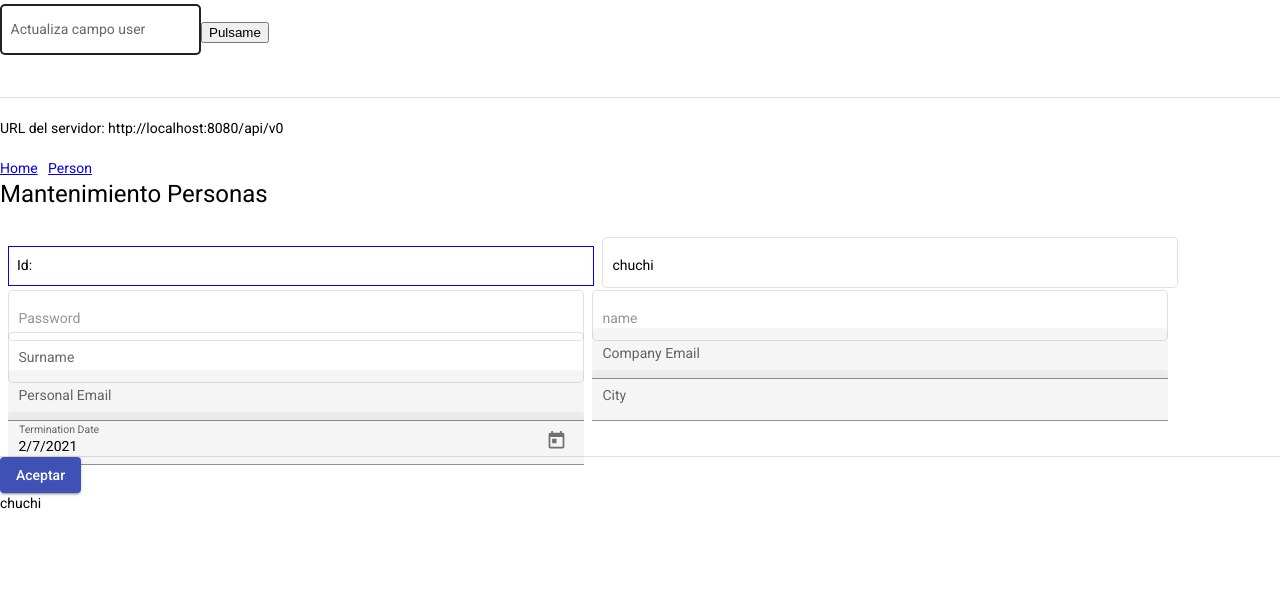
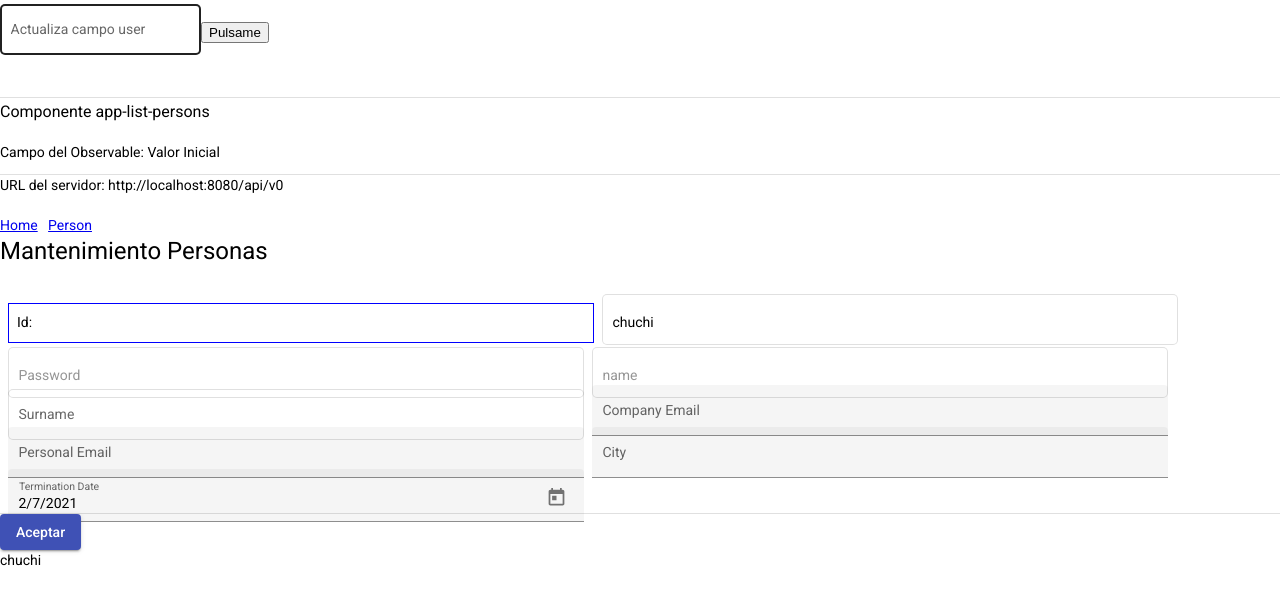
Before and after one commit to chuchip/advancedAngular, an Angular app: page /person in a window 1280 px wide. Shown: the top 604 px of the page. Built offline with nearby package versions, Linux system fonts and the light colour scheme.

Commit message:
Desarrollando .. no funcional

```diff
--- a/src/app/app.component.html
+++ b/src/app/app.component.html
@@ -2,10 +2,14 @@
 <div>&nbsp;</div>
 
 <mat-divider></mat-divider>
-<div>&nbsp;</div>
+<h3>Componente app-list-persons</h3>
 <div>
+  <app-list-persons></app-list-persons>
+</div>
+
+<mat-divider></mat-divider>
 URL del servidor: {{url}}
-</div>
+
 <div>&nbsp;</div>
 <nav>
   <a routerLink="/home">Home</a> &nbsp;  <a routerLink="/person">Person</a>
--- a/src/app/app.module.ts
+++ b/src/app/app.module.ts
@@ -13,6 +13,7 @@ import { ReactiveFormsModule } from '@angular/forms';
 import localeEs from '@angular/common/locales/es';
 import { MAT_DATE_FORMATS } from '@angular/material/core';
 import { HttpClientModule } from '@angular/common/http';
+import { ListaPersonasComponent } from './lista-personas/lista-personas.component';
 
 export const DateFormat = {
   parse: {
@@ -32,7 +33,8 @@ export const DateFormat = {
     AppComponent,
     PersonComponent,
     HeroFormComponent,
-    HomeComponent
+    HomeComponent,
+    ListaPersonasComponent
   ],
   imports: [
     BrowserModule,
--- /dev/null
+++ b/src/app/lista-personas/lista-personas.component.html
@@ -0,0 +1 @@
+<p>Campo del Observable: {{campo}}</p>
--- /dev/null
+++ b/src/app/lista-personas/lista-personas.component.ts
@@ -0,0 +1,21 @@
+import { Component, OnInit } from '@angular/core';
+import { PersonService } from '../person/services/person.service';
+
+@Component({
+  selector: 'app-list-persons',
+  templateUrl: './lista-personas.component.html',
+  styleUrls: ['./lista-personas.component.scss']
+})
+export class ListaPersonasComponent implements OnInit {
+  public campo: string="Valor Inicial";
+  constructor(public personService: PersonService) {     personService.clientes$.subscribe(a => this.recibidoEvento(a));}
+
+  recibidoEvento(evento:string)
+  {
+      console.log("Recibido evento en listaPersonas: "+evento);
+      this.campo=evento;
+  }
+  ngOnInit(): void {
+  }
+
+}
--- a/src/app/person/person.component.ts
+++ b/src/app/person/person.component.ts
@@ -1,9 +1,10 @@
-import { Component, NgModule, OnInit } from '@angular/core';
+import { Component, NgModule, OnDestroy, OnInit } from '@angular/core';
 import { PersonInputDto } from './dto/input/PersonInputDto';
 import { AbstractControl, FormBuilder, FormGroup,ValidationErrors,ValidatorFn,Validators } from '@angular/forms';
 import { Router, ActivatedRoute } from '@angular/router';
 import { PersonService } from './services/person.service';
 import { PersonOutputDto } from './dto/output/PersonOutputDto';
+import { Subscription } from 'rxjs';
 
 
 export function forbiddenNameValidator(nameRe: RegExp): ValidatorFn {
@@ -23,7 +24,8 @@ export function forbiddenNameValidator(nameRe: RegExp): ValidatorFn {
 /** A hero's name can't match the given regular expression */
 
 
-export class PersonComponent {
+export class PersonComponent implements OnDestroy{
+  private subscriptions = new Subscription();
 
   public texto: string = "Hola";
   id_user?: number;
@@ -46,15 +48,26 @@ export class PersonComponent {
     private _fb: FormBuilder,
     private personService: PersonService
   ) {
-    personService.clientes$.subscribe(a => this.recibidoEvento(a));
+    console.log("En constructor person");
+    this.subscriptions.add(personService.clientes$.subscribe(evento => this.recibidoEvento(evento)));
+    console.log("Person se suscribio");
     //personService.observable.subscribe(a => this.recibidoEvento(a));
     this.form = this._fb.group(this.personOutputDto);
    }
+  ngOnDestroy(): void {
+     try {
+       this.subscriptions.unsubscribe();
+     } catch (error)
+     {
+       console.log(error);
+     }
+     console.log("Person anulo la suscripcion");
+  }
 
-   recibidoEvento(a: any)
+   recibidoEvento(evento: any)
    {
-      console.log(`Recibido Evento: ${a}`);
-      this.form.controls.user.setValue(a);
+      console.log(`Recibido Evento en person: ${evento}`);
+      this.form.controls.user.setValue(evento);
    }
 
   onSubmit()
--- a/src/app/person/services/person.service.ts
+++ b/src/app/person/services/person.service.ts
@@ -12,7 +12,7 @@ import { Observable, Subject, Subscriber } from 'rxjs';
 export class PersonService {
   public clientes$ = new Subject<string>();
 
-  public observable = new Observable<String>();
+  //public observable = new Observable<String>();
 
   url:string;
   apiPerson: string ="/person";
```
Also changed, not shown: src/app/lista-personas/lista-personas.component.scss (added), 1 other file (tests, documents, lock files or other folders).
